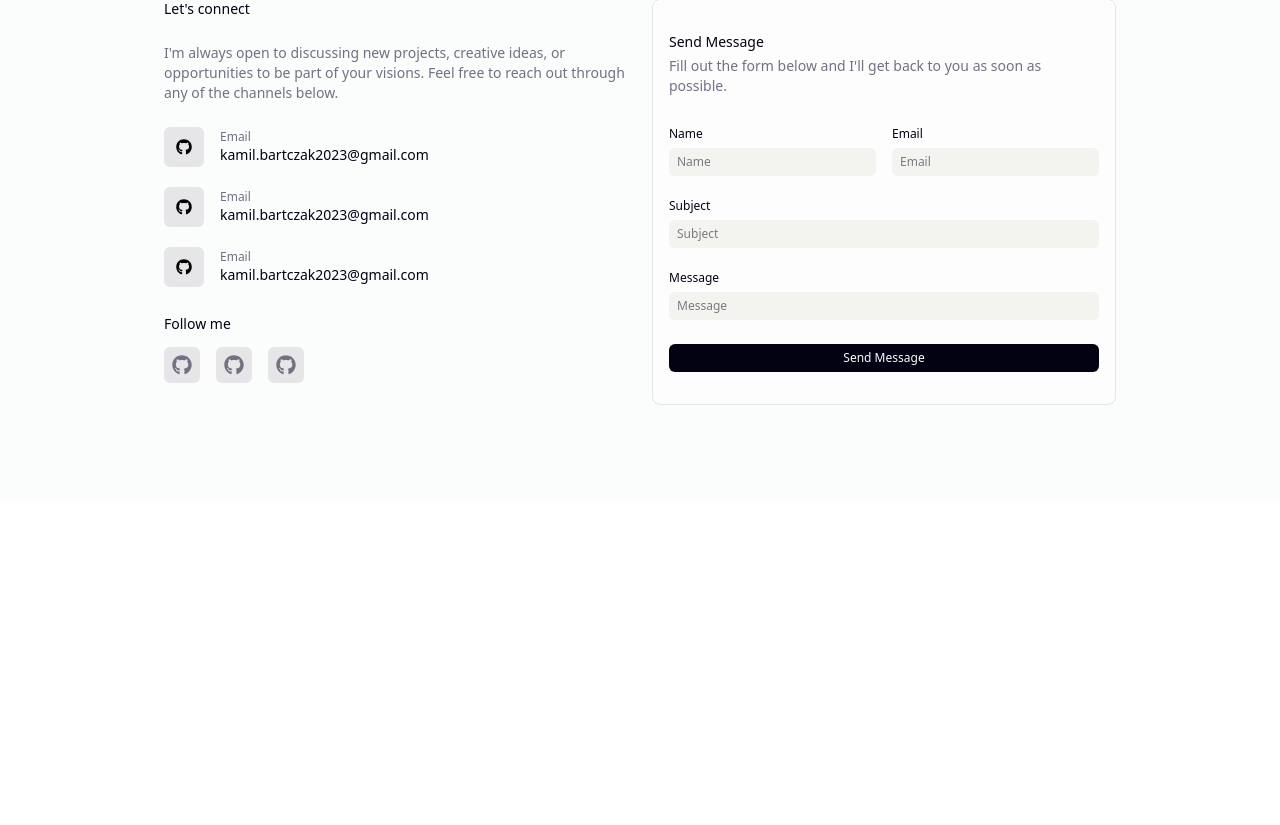
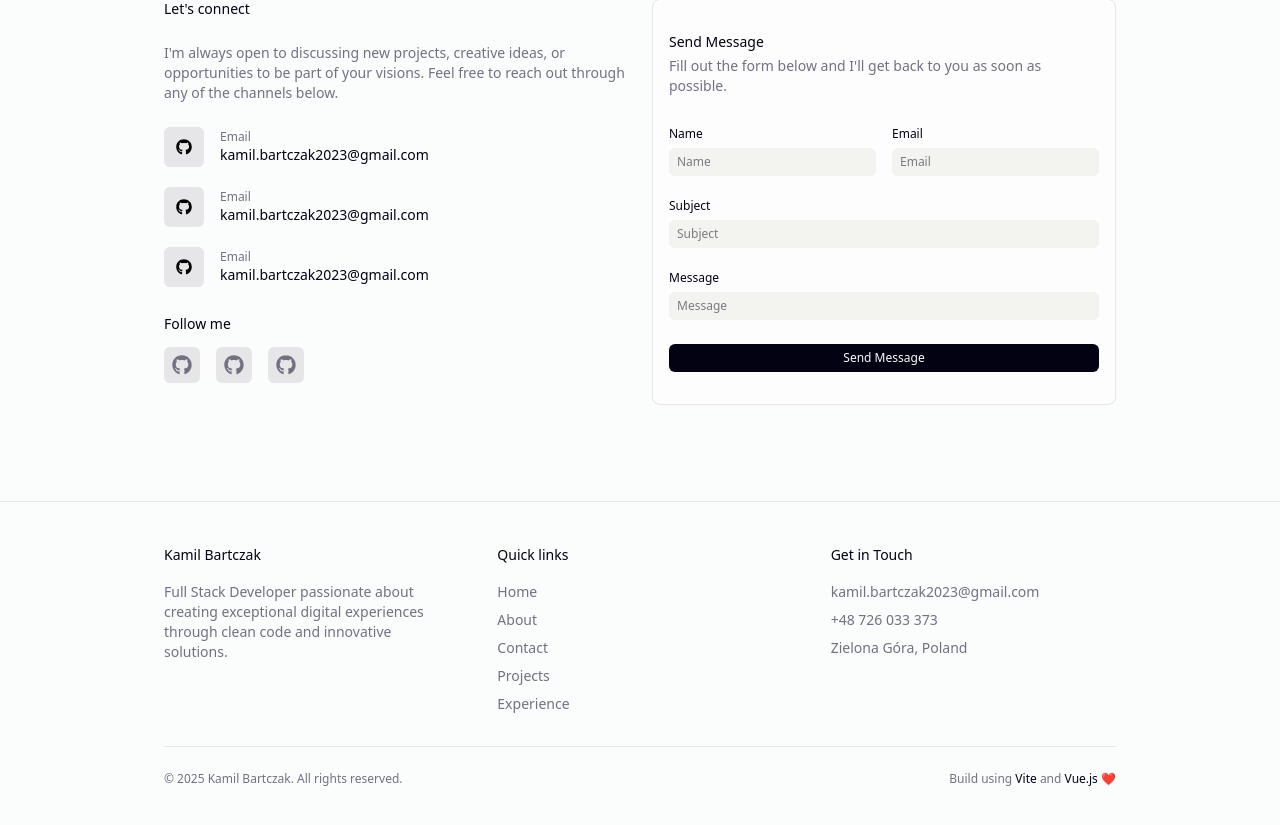
Before and after one commit to bkamkl9/portfolio, a Vue app: page / in a window 1280 px wide. Shown: the part 5273-6098 px from the top of the page. Before the commit the page ends 5774 px from the top, so only its background shows below. Built offline with nearby package versions, Linux system fonts and the light colour scheme; the HTML template or start-up script is replaced by a standard one.

Commit message:
feat: implement footer

```diff
--- a/src/App.vue
+++ b/src/App.vue
@@ -9,4 +9,5 @@ import * as Sections from './components/sections'
   <Sections.UiProjectsSection />
   <Sections.UiExperienceSection />
   <Sections.UiContactSection />
+  <Sections.UiFooterSection />
 </template>
--- /dev/null
+++ b/src/components/sections/UiFooterSection.vue
@@ -0,0 +1,66 @@
+<script setup lang="ts">
+import * as Ui from '../layout'
+</script>
+
+<template>
+  <footer class="border-t border-smoke-500 bg-snow-500">
+    <Ui.UiContainer>
+      <div class="grid grid-cols-1 md:grid-cols-2 lg:grid-cols-3 gap-x-12 gap-y-8 py-10">
+        <div>
+          <span class="text-sm text-black-500">Kamil Bartczak</span>
+          <p class="text-sm text-slate-gray-500 mt-4">
+            Full Stack Developer passionate about creating exceptional digital experiences through
+            clean code and innovative solutions.
+          </p>
+        </div>
+        <div>
+          <span class="text-sm text-black-500">Quick links</span>
+          <ul class="mt-4 space-y-2">
+            <li class="text-sm text-slate-gray-500">
+              <a href="#">Home</a>
+            </li>
+            <li class="text-sm text-slate-gray-500">
+              <a href="#">About</a>
+            </li>
+            <li class="text-sm text-slate-gray-500">
+              <a href="#">Contact</a>
+            </li>
+            <li class="text-sm text-slate-gray-500">
+              <a href="#">Projects</a>
+            </li>
+            <li class="text-sm text-slate-gray-500">
+              <a href="#">Experience</a>
+            </li>
+          </ul>
+        </div>
+        <div>
+          <span class="text-sm text-black-500">Get in Touch</span>
+          <ul class="mt-4 space-y-2">
+            <li class="text-sm text-slate-gray-500">
+              <a href="#">kamil.bartczak2023@gmail.com</a>
+            </li>
+            <li class="text-sm text-slate-gray-500">
+              <a href="#">+48 726 033 373</a>
+            </li>
+            <li class="text-sm text-slate-gray-500">
+              <a href="#">Zielona Góra, Poland</a>
+            </li>
+          </ul>
+        </div>
+        <div class="col-span-full">
+          <div class="flex justify-between border-t border-smoke-500 pt-6 flex-wrap">
+            <span class="text-sm text-slate-gray-500 text-xs gap-6 whitespace-nowrap">
+              &copy; {{ new Date().getFullYear() }} Kamil Bartczak. All rights reserved.
+            </span>
+            <span class="text-sm text-slate-gray-500 text-xs whitespace-nowrap">
+              Build using
+              <a href="https://vite.dev" target="_blank" class="text-black-500">Vite</a> and
+              <a href="https://vuejs.org" target="_blank" class="text-black-500">Vue.js</a>
+              <span> ❤️</span>
+            </span>
+          </div>
+        </div>
+      </div>
+    </Ui.UiContainer>
+  </footer>
+</template>
--- a/src/components/sections/index.ts
+++ b/src/components/sections/index.ts
@@ -4,3 +4,4 @@ export { default as UiSkillsSection } from "./UiSkillsSection.vue";
 export { default as UiProjectsSection } from "./UiProjectsSection.vue";
 export { default as UiExperienceSection } from "./UiExperienceSection.vue";
 export { default as UiContactSection } from "./UiContactSection.vue";
+export { default as UiFooterSection } from "./UiFooterSection.vue";
```
